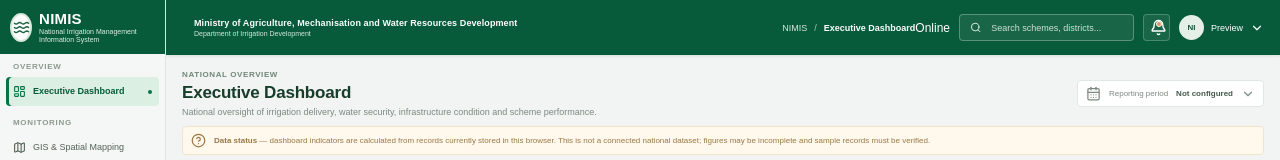
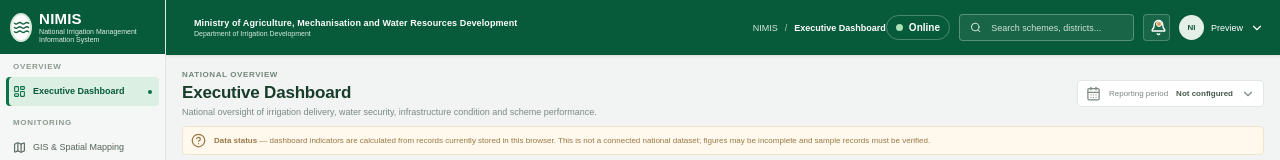
Before and after one commit to CipherBloom07/NIMIS, a React (Vite) app: page / in a window 1280 px wide. Shown: the top 160 px of the page. Built offline with nearby package versions, Linux system fonts and the light colour scheme.

Commit message:
Style online and offline connection indicator

```diff
--- a/src/styles.css
+++ b/src/styles.css
@@ -174,3 +174,9 @@ body{background:#f1f4f2}
 
 .chart-empty-state{min-height:188px;padding:24px 18px;display:flex;flex-direction:column;align-items:center;justify-content:center;gap:8px;text-align:center;color:#829087}
 .chart-empty-state svg{color:#8ca99a}.chart-empty-state strong{font-size:12px;color:#405c4a}.chart-empty-state span{max-width:290px;font-size:10px;line-height:1.6}
+
+.connection-status{display:inline-flex;align-items:center;gap:6px;white-space:nowrap;font-size:10px;font-weight:650;padding:6px 9px;border:1px solid #ffffff45;border-radius:20px;color:#fff}
+.connection-status i{width:7px;height:7px;border-radius:50%;background:#a8e2b5}
+.connection-status.offline i{background:#ffd28a}
+.connection-status b{font-weight:600;padding-left:5px;border-left:1px solid #ffffff55}
+@media(max-width:680px){.connection-status{font-size:9px;padding:5px 7px}.connection-status b{display:none}}
```
